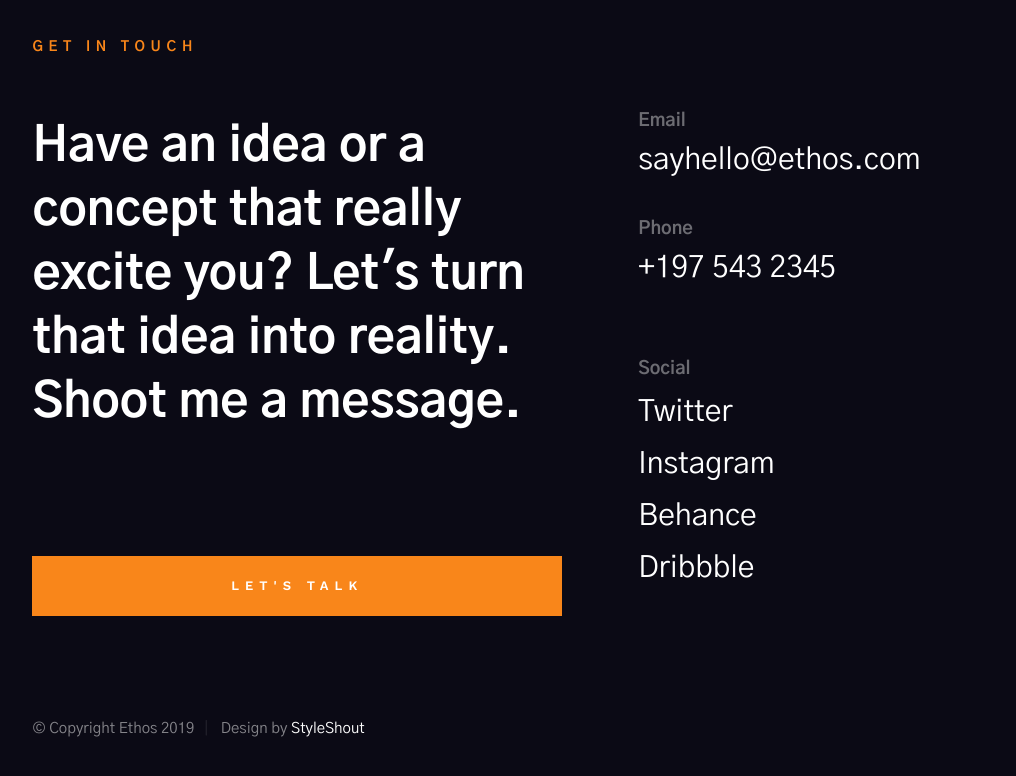
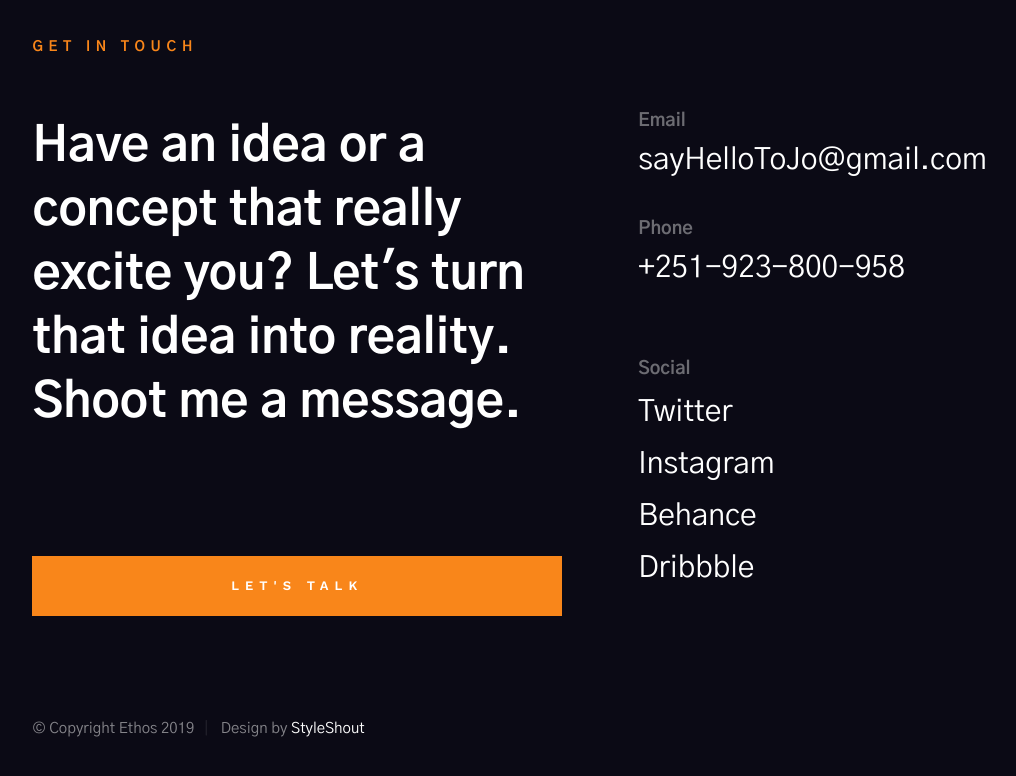
Before and after one commit to jotek5/jote_Portfolio, a plain HTML site: page index.html in a window 1280 px wide. Shown: the part 7294-8070 px from the top of the page, without its empty margins (58-1074 px from the left). Drawn offline with nearby package versions, Linux system fonts and the light colour scheme.

Commit message:
Update index.html

```diff
--- a/index.html
+++ b/index.html
@@ -630,7 +630,7 @@
                             Email
                         </h5>
                         <p class="footer-contact-block__content">
-                            <a href="mailto:#0">sayhello@ethos.com</a>
+                            <a href="mailto:#0">sayHelloToJo@gmail.com</a>
                         </p>
                     </div> <!-- end footer-contact-block -->
                     <div class="footer-contact-block" data-aos="fade-up">
@@ -638,7 +638,7 @@
                             Phone
                         </h5>
                         <p class="footer-contact-block__content">
-                            <a href="tel:+1975432345">+197 543 2345</a>
+                            <a href="tel:+1975432345">+251-923-800-958 </a>
                         </p>
                     </div> <!-- end footer-contact-block -->
                     <br>
```
